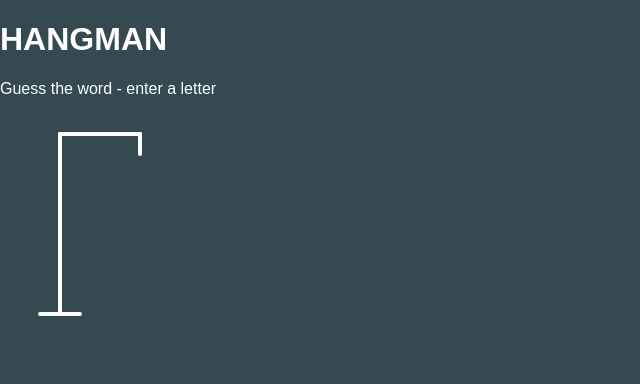
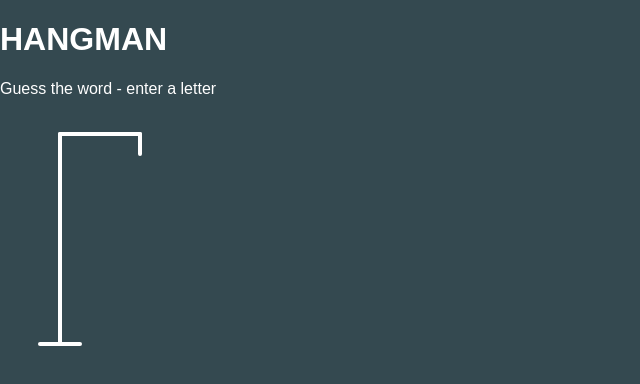
Before and after one commit to dorotaszot/hangman, a plain HTML site: page index.html in a window 1280 px wide. Shown: the full height of the page, 0-640 px from the left. Drawn offline with Linux system fonts and the light colour scheme.

Commit message:
svg rod and person created

```diff
--- a/index.html
+++ b/index.html
@@ -11,14 +11,24 @@
 <body>
   <h1>HANGMAN</h1>
   <p>Guess the word - enter a letter</p>
-  <svg class="figure-container" height="250" width="200">
-    <line x1="60" y1="20" x2="140" y2="20"></line>
-    <line x1="140" y1="20" x2="140" y2="40"></line>
-    <line x1="60" y1="20" x2="60" y2="200"></line>
-    <line x1="40" y1="200" x2="80" y2="200"></line>
+  <div class="game-container">
+    <svg class="figure-container" height="250" width="200">
+      <!-- Rod -->
+      <line x1="60" y1="20" x2="140" y2="20"></line>
+      <line x1="140" y1="20" x2="140" y2="40"></line>
+      <line x1="60" y1="20" x2="60" y2="230"></line>
+      <line x1="40" y1="230" x2="80" y2="230"></line>
+      <!-- Body -->
+      <circle cx="140" cy="60" r="20" class="figure-part"></circle>
+      <line x1="140" y1="80" x2="140" y2="160" class="figure-part"></line>
 
+      <line x1="140" y1="100" x2="160" y2="140" class="figure-part"></line>
+      <line x1="140" y1="100" x2="120" y2="140" class="figure-part"></line>
 
-  </svg>
+      <line x1="140" y1="160" x2="160" y2="200" class="figure-part"></line>
+      <line x1="120" y1="200" x2="140" y2="160" class="figure-part"></line>
+    </svg>
+  </div>
 
   <script src="main.js"></script>
 </body>
--- a/style.css
+++ b/style.css
@@ -10,9 +10,18 @@ body {
   font-family: Arial, Helvetica, sans-serif;
 }
 
+.game-container {
+  margin: 0 auto;
+  width: 100%;
+}
+
 .figure-container {
   fill: transparent;
   stroke: #fff;
   stroke-linecap: round;
   stroke-width: 4px;
 }
+
+.figure-part {
+  display: none;
+}
```
